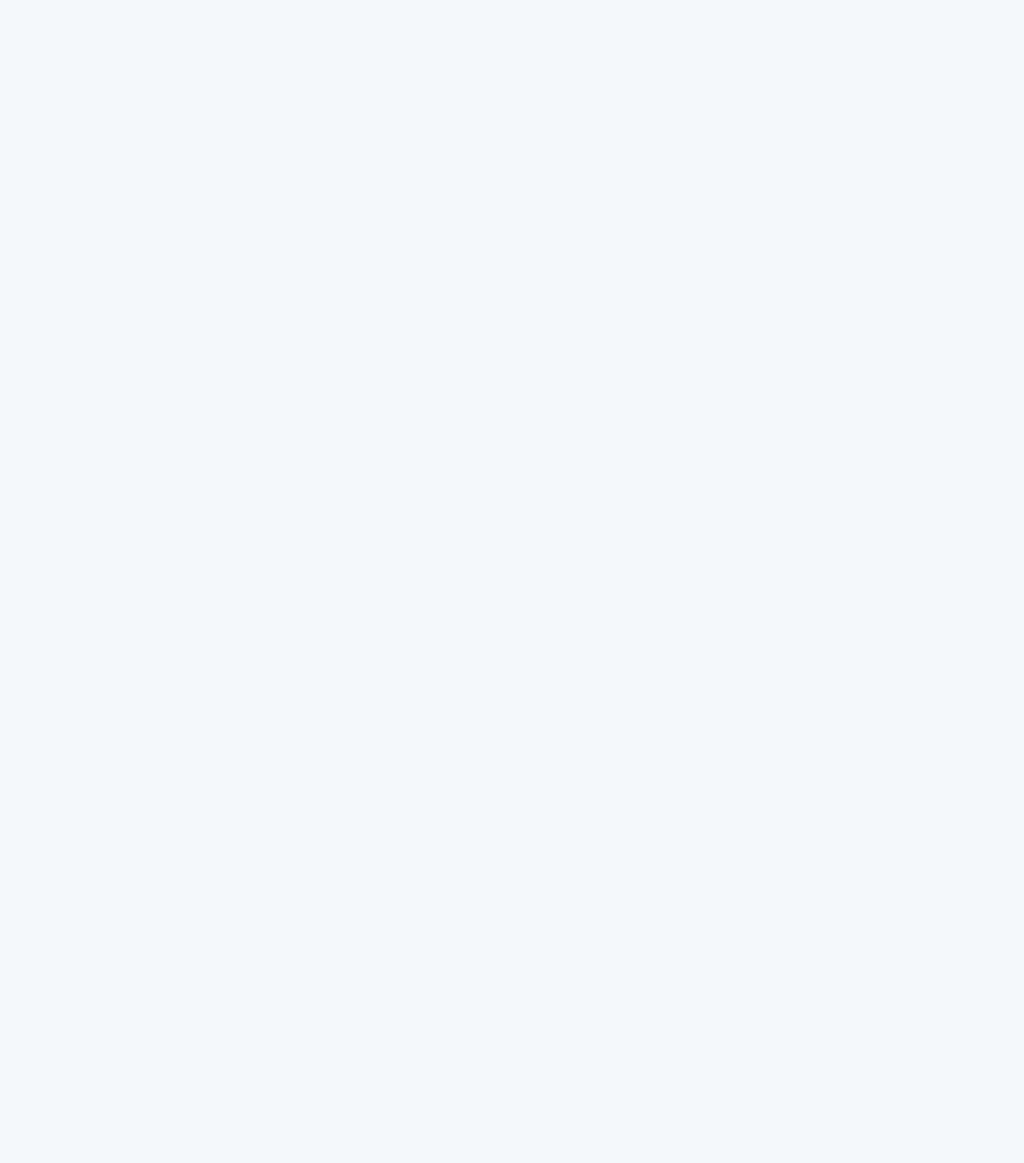
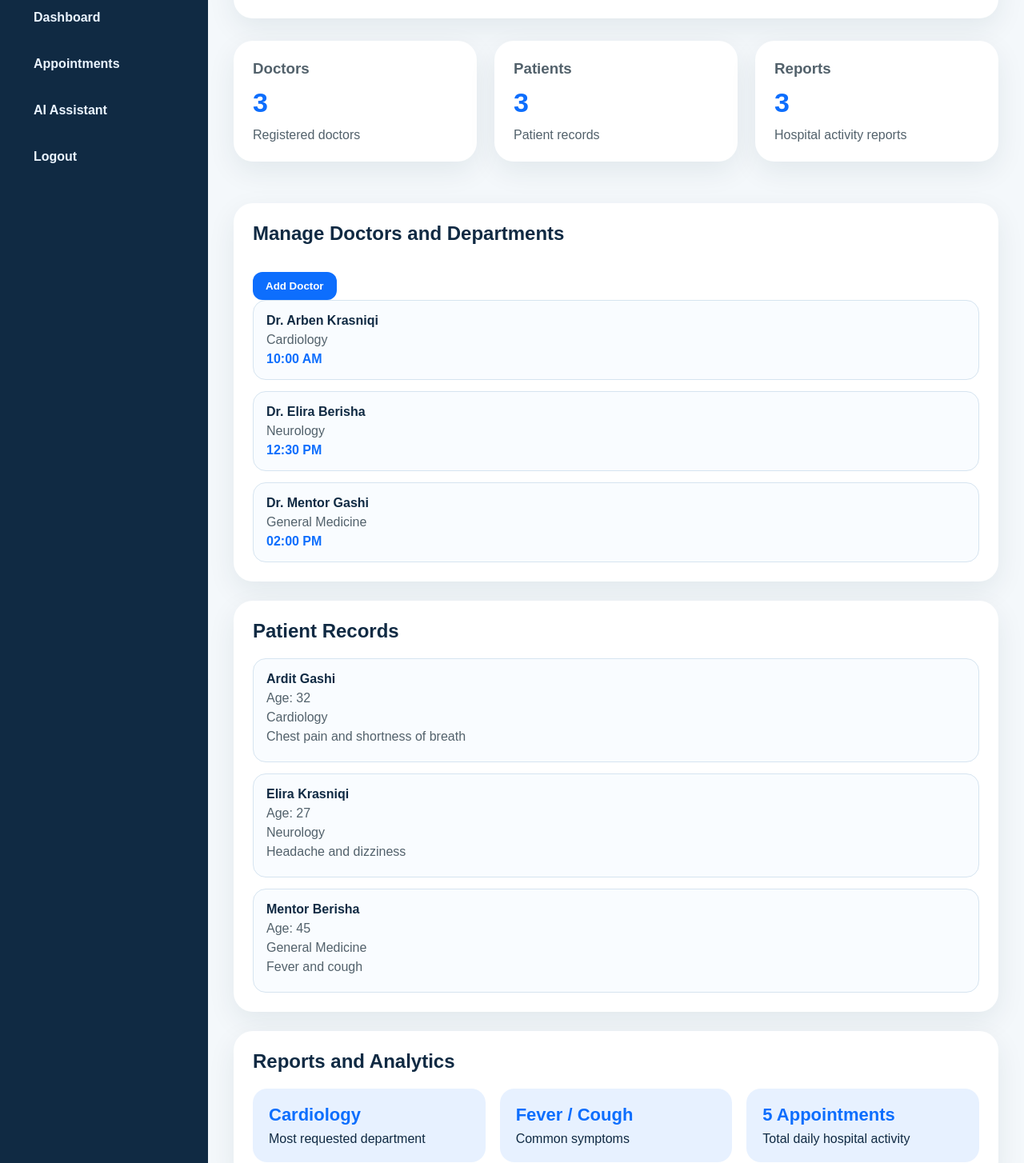
Before and after one commit to Gashi1234/smart-hospital-management-system, a React (Vite) app: page /admin in a window 1280 px wide. Shown: the part 116-1570 px from the top of the page at 80% size. Before the commit the page ends 800 px from the top, so only its background shows below. Built offline with nearby package versions, Linux system fonts and the light colour scheme.

Commit message:
Add admin dashboard and reports

```diff
--- /dev/null
+++ b/src/data/patients.js
@@ -0,0 +1,23 @@
+export const patients = [
+    {
+      id: 1,
+      name: "Ardit Gashi",
+      age: 32,
+      department: "Cardiology",
+      symptoms: "Chest pain and shortness of breath",
+    },
+    {
+      id: 2,
+      name: "Elira Krasniqi",
+      age: 27,
+      department: "Neurology",
+      symptoms: "Headache and dizziness",
+    },
+    {
+      id: 3,
+      name: "Mentor Berisha",
+      age: 45,
+      department: "General Medicine",
+      symptoms: "Fever and cough",
+    },
+  ];
--- a/src/pages/AdminDashboard.jsx
+++ b/src/pages/AdminDashboard.jsx
@@ -1,5 +1,94 @@
+import { useState } from "react";
+import Sidebar from "../components/Sidebar";
+import DashboardNavbar from "../components/DashboardNavbar";
+import DashboardCard from "../components/DashboardCard";
+import { doctors } from "../data/doctors";
+import { patients } from "../data/patients";
+import "../styles/dashboard.css";
+
 function AdminDashboard() {
-    return <h1>Admin Dashboard</h1>;
-  }
+  const [doctorList, setDoctorList] = useState(doctors);
 
-  export default AdminDashboard;
+  const addDoctor = () => {
+    const newDoctor = {
+      id: Date.now(),
+      name: "Dr. New Doctor",
+      department: "General Medicine",
+      availableTime: "03:00 PM",
+    };
+
+    setDoctorList([...doctorList, newDoctor]);
+  };
+
+  return (
+    <div className="dashboardLayout">
+      <Sidebar role="Admin" />
+
+      <main className="dashboardMain">
+        <DashboardNavbar title="Admin Dashboard" />
+
+        <section className="dashboardGrid">
+          <DashboardCard title="Doctors" value={doctorList.length} description="Registered doctors" />
+          <DashboardCard title="Patients" value={patients.length} description="Patient records" />
+          <DashboardCard title="Reports" value="3" description="Hospital activity reports" />
+        </section>
+
+        <section className="dashboardPanel">
+          <h2>Manage Doctors and Departments</h2>
+
+          <button className="smallActionButton" onClick={addDoctor}>
+            Add Doctor
+          </button>
+
+          <div className="appointmentList">
+            {doctorList.map((doctor) => (
+              <div className="appointmentItem" key={doctor.id}>
+                <strong>{doctor.name}</strong>
+                <p>{doctor.department}</p>
+                <span>{doctor.availableTime}</span>
+              </div>
+            ))}
+          </div>
+        </section>
+
+        <section className="dashboardPanel">
+          <h2>Patient Records</h2>
+
+          <div className="appointmentList">
+            {patients.map((patient) => (
+              <div className="appointmentItem" key={patient.id}>
+                <strong>{patient.name}</strong>
+                <p>Age: {patient.age}</p>
+                <p>{patient.department}</p>
+                <p>{patient.symptoms}</p>
+              </div>
+            ))}
+          </div>
+        </section>
+
+        <section className="dashboardPanel">
+          <h2>Reports and Analytics</h2>
+
+          <div className="reportGrid">
+            <div className="reportBox">
+              <strong>Cardiology</strong>
+              <p>Most requested department</p>
+            </div>
+
+            <div className="reportBox">
+              <strong>Fever / Cough</strong>
+              <p>Common symptoms</p>
+            </div>
+
+            <div className="reportBox">
+              <strong>5 Appointments</strong>
+              <p>Total daily hospital activity</p>
+            </div>
+          </div>
+        </section>
+      </main>
+    </div>
+  );
+}
+
+export default AdminDashboard;
--- a/src/styles/dashboard.css
+++ b/src/styles/dashboard.css
@@ -289,3 +289,32 @@
       grid-template-columns: 1fr;
     }
   }
+
+  .reportGrid {
+    display: grid;
+    grid-template-columns: repeat(3, 1fr);
+    gap: 18px;
+  }
+
+  .reportBox {
+    background: #e7f1ff;
+    border-radius: 18px;
+    padding: 20px;
+  }
+
+  .reportBox strong {
+    display: block;
+    color: #0d6efd;
+    font-size: 22px;
+    margin-bottom: 8px;
+  }
+
+  .reportBox p {
+    color: #102a43;
+  }
+
+  @media (max-width: 900px) {
+    .reportGrid {
+      grid-template-columns: 1fr;
+    }
+  }
```
